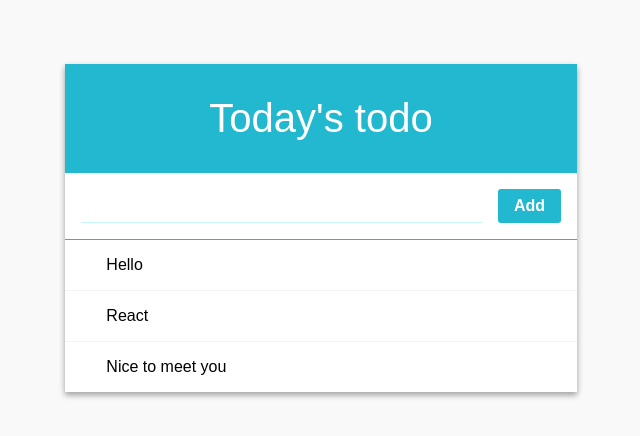
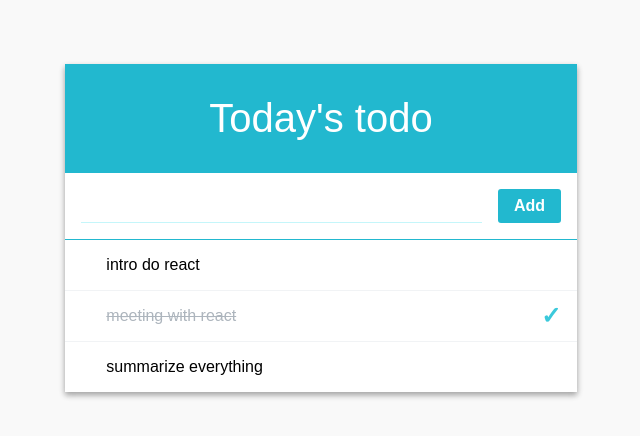
Before and after one commit to kimshuk/todo-list, a React (Create React App) app: page / in a window 1280 px wide. Shown: the top 436 px of the page, without its empty margins (319-959 px from the left). Built offline with nearby package versions, Linux system fonts and the light colour scheme.

Commit message:
added change status to done function

```diff
--- a/src/App.js
+++ b/src/App.js
@@ -4,10 +4,81 @@ import Form from "./components/Form";
 import TodoItemList from "./components/TodoItemList";
 
 class App extends Component {
+  id = 3;
+
+  state = {
+    input: "",
+    todos: [
+      { id: 0, text: " intro do react", checked: false },
+      { id: 1, text: " meeting with react", checked: true },
+      { id: 2, text: " summarize everything", checked: false }
+    ]
+  };
+
+  handleChange = e => {
+    this.setState({
+      input: e.target.value // input's next value
+    });
+  };
+
+  handleCreate = () => {
+    const { input, todos } = this.state;
+    this.setState({
+      input: "", // empty input
+      // concat to add to array
+      todos: todos.concat({
+        id: this.id++,
+        text: input,
+        checked: false
+      })
+    });
+  };
+
+  handleKeyPress = e => {
+    if (e.key === "Enter") {
+      this.handleCreate();
+    }
+  };
+
+  handleToggle = id => {
+    const { todos } = this.state;
+
+    // using id from param to find the order of item
+    const index = todos.findIndex(todo => todo.id === id);
+    const selected = todos[index]; // selected obj
+
+    const nextTodos = [...todos];
+
+    console.log(nextTodos[index], " nextTodos[i]");
+
+    // copy prev values and overwrite checked state
+    nextTodos[index] = {
+      ...selected,
+      checked: !selected.checked
+    };
+
+    this.setState({
+      todos: nextTodos
+    });
+  };
+
   render() {
+    console.log("this state: ", this.state);
+
+    const { input, todos } = this.state;
+    const { handleChange, handleCreate, handleKeyPress, handleToggle } = this; // shortens this.method
     return (
-      <TodoListTemplate form={<Form />}>
-        <TodoItemList />
+      <TodoListTemplate
+        form={
+          <Form
+            value={input}
+            onKeyPress={handleKeyPress}
+            onChange={handleChange}
+            onCreate={handleCreate}
+          />
+        }
+      >
+        <TodoItemList todos={todos} onToggle={handleToggle} />
       </TodoListTemplate>
     );
   }
--- a/src/components/TodoItem.js
+++ b/src/components/TodoItem.js
@@ -20,7 +20,7 @@ class TodoItem extends Component {
         <div className={`todo-text ${checked ? "checked" : ""}`}>
           <div>{text}</div>
         </div>
-        {checked && <div className="check-mark" />}
+        {checked && <div className="check-mark">✓</div>}
       </div>
     );
   }
--- a/src/components/TodoItemList.js
+++ b/src/components/TodoItemList.js
@@ -5,13 +5,18 @@ class TodoItemList extends Component {
   render() {
     const { todos, onToggle, onRemove } = this.props;
 
-    return (
-      <div>
-        <TodoItem text="Hello" />
-        <TodoItem text="React" />
-        <TodoItem text="Nice to meet you" />
-      </div>
-    );
+    const todoList = todos.map(({ id, text, checked }) => (
+      <TodoItem
+        id={id}
+        text={text}
+        checked={checked}
+        onToggle={onToggle}
+        onRemove={onRemove}
+        key={id}
+      />
+    ));
+
+    return <div>{todoList}</div>;
   }
 }
 
```
